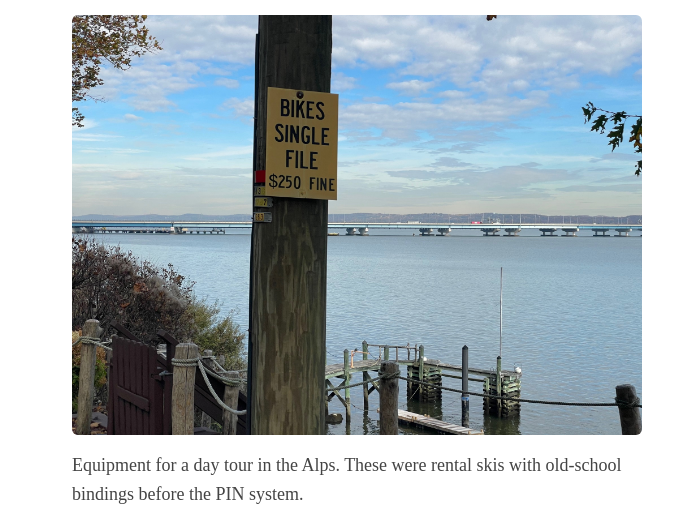
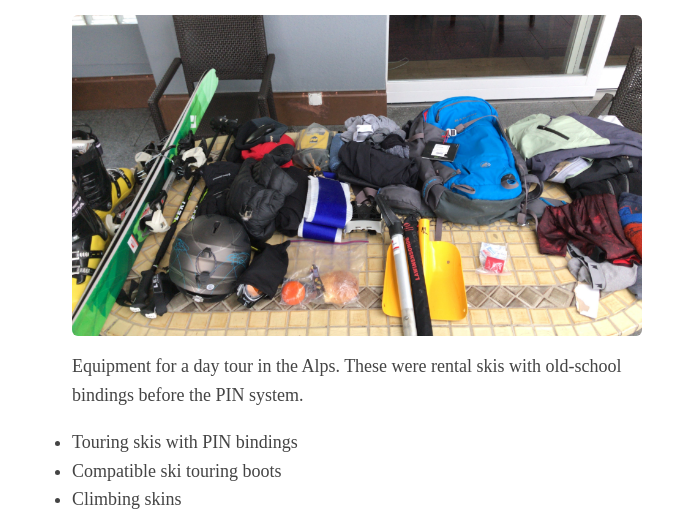
Before and after one commit to adechazal/www.hudsonobjective.com, a plain HTML site: page ski-tour-equipment-list.html in a window 1280 px wide. Shown: the part 267-786 px from the top of the page, without its empty margins (283-975 px from the left). Drawn offline with Linux system fonts and the light colour scheme.

Commit message:
Update image source in equipment list

```diff
--- a/ski-tour-equipment-list.html
+++ b/ski-tour-equipment-list.html
@@ -24,7 +24,7 @@
             <p>This equipment list is intended as a starting point for planning a ski tour. Adapt it to the weather, terrain, and trip plan.</p>
 
             <figure>
-                <img class="post-cover" src="images/IMG_8457.jpeg" alt="Equipment laid out for a ski tour in the Alps.">
+                <img class="post-cover" src="images/Gear.jpg" alt="Equipment laid out for a ski tour in the Alps.">
                 <figcaption>Equipment for a day tour in the Alps. These were rental skis with old-school bindings before the PIN system.</figcaption>
             </figure>
 
```
